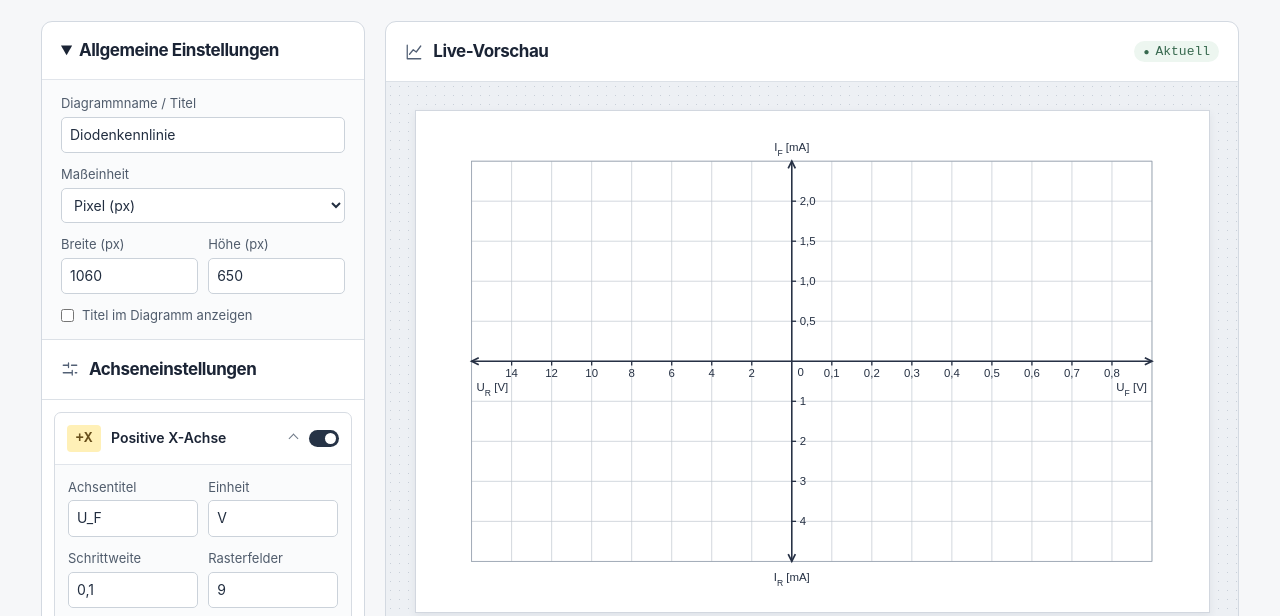
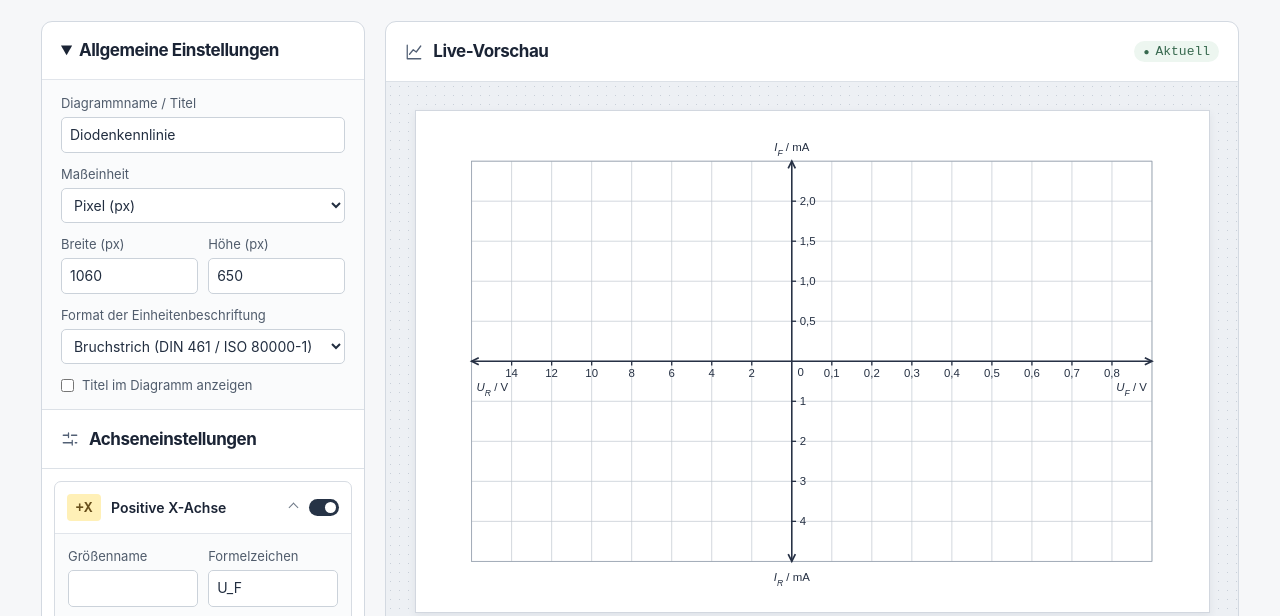
Before and after one commit to adrido/svg-diagramm-generator, a plain HTML site: page dist/index.html in a window 1280 px wide. Shown: the part 181-797 px from the top of the page. Drawn offline with Linux system fonts and the light colour scheme.

Commit message:
Vier Einheitenformate für Achsenbeschriftungen ergänzen
Neue Vorlagen verwenden x und y als Größenname. Formelzeichen erscheinen kursiv. Ältere SVG-Dateien behalten beim Öffnen ihre bisherige Klammerschreibweise.

```diff
--- a/dist/app.js
+++ b/dist/app.js
@@ -5,8 +5,8 @@ function icon(path){return '<svg aria-hidden="true" viewBox="0 0 24 24" fill="no
 document.querySelectorAll("[data-i]").forEach(i=>i.innerHTML=icon(paths[i.dataset.i]));
 let state=preset(3),expanded=new Set(["px"]);
 const captions=["Positive X-Achse","Negative X-Achse","Positive Y-Achse","Negative Y-Achse"];
-const labels={title:"Achsentitel",unit:"Einheit",step:"Schrittweite",cells:"Rasterfelder",decimals:"Dezimalstellen",sign:"Vorzeichen"};
-const errors={title:"Maximal 32 druckbare Zeichen.",unit:"Maximal 32 druckbare Zeichen.",step:"Zahl größer 0 bis 1.000.000 eingeben.",cells:"Ganze Zahl von 1 bis 50 eingeben.",decimals:"Ganze Zahl von 0 bis 8 eingeben."};
+const labels={title:"Größenname",symbol:"Formelzeichen",unit:"Einheit",step:"Schrittweite",cells:"Rasterfelder",decimals:"Dezimalstellen",sign:"Vorzeichen"};
+const errors={symbol:"Maximal 32 druckbare Zeichen.",title:"Maximal 32 druckbare Zeichen.",unit:"Maximal 32 druckbare Zeichen.",step:"Zahl größer 0 bis 1.000.000 eingeben.",cells:"Ganze Zahl von 1 bis 50 eingeben.",decimals:"Ganze Zahl von 0 bis 8 eingeben."};
 function fields(){
   $("axes").replaceChildren();
   dirs.forEach((d,i)=>{
@@ -34,8 +34,25 @@ const divisionsField=$("grid-divisions");
 for(const divisions of gridDivisions)divisionsField.add(new Option(divisions,divisions));
 divisionsField.oninput=update;
 $("minor-grid").oninput=update;
-function paint(){$("sheet").replaceChildren(renderDiagram(state))}
-for(const id of ["width","height","diagram-title","show-title"])$(id).oninput=update;
+function paint(){
+  const svg=renderDiagram(state);
+  $("sheet").replaceChildren(svg);
+  // Der Browser kann die tatsächliche Textbreite erst nach dem Einfügen messen.
+  const left=svg.querySelector('[data-achsentitel="nx"]');
+  const right=svg.querySelector('[data-achsentitel="px"]');
+  if(left?.textContent && right?.textContent){
+    const box=left.getBBox();
+    if(box.x+box.width+4>right.getBBox().x){
+      left.setAttribute("y",Number(left.getAttribute("y"))+ (state.axes.ny.active?24:-24));
+    }
+  }
+  const box=svg.getBBox(), view=svg.viewBox.baseVal;
+  const x=Math.min(view.x,box.x-4), y=Math.min(view.y,box.y-4);
+  const endX=Math.max(view.x+view.width,box.x+box.width+4);
+  const endY=Math.max(view.y+view.height,box.y+box.height+4);
+  svg.setAttribute("viewBox",[x,y,endX-x,endY-y].join(" "));
+}
+for(const id of ["width","height","diagram-title","show-title","unit-format"])$(id).oninput=update;
 function displayDimensions(general,unit){
   for(const k of ["width","height"]){
     $(k+"-unit").textContent=unit;
@@ -52,6 +69,7 @@ function update(){
   divisionsField.disabled=!next.minorGrid.enabled;
   const unit=$("size-unit").value;
   next.general.sizeUnit=unit;
+  next.general.unitFormat=$("unit-format").value;
   for(const k of ["width","height"]){
     const field=$(k), raw=field.value.trim().replace(",",".");
     const value=/^(?:\d+(?:\.\d+)?|\.\d+)$/.test(raw)?Number(raw):NaN;
@@ -82,6 +100,7 @@ function update(){
 }
 function loadState(s){
   const unit=s.general.sizeUnit||"px";
+  $("unit-format").value=s.general.unitFormat;
   $("size-unit").value=unit;$("size-unit").disabled=false;
   displayDimensions(s.general,unit);
   for(const k of ["width","height"]){
--- a/dist/diagram.js
+++ b/dist/diagram.js
@@ -6,14 +6,14 @@ const gridDivisions=[2,4,5,10];
 function defaultMinorGrid(){return {enabled:false,divisions:5}}
 function preset(n){
   const axes={};
-  dirs.forEach((d,i)=>{axes[d]={active:n>=2 || (n===0?i%2===0:i%2===1),title:n===3?["U_F","U_R","I_F","I_R"][i]:i<2?"x":"y",unit:n===3?(i<2?"V":"mA"):"",step:n===3?[.1,2,.5,1][i]:1,cells:n===3?[9,8,5,5][i]:5,decimals:n===3&&i%2===0?1:0,sign:n===3||i%2===0?"amount":"negative"}});
-  return {schemaVersion:2,template:n,axes,grid:true,minorGrid:defaultMinorGrid(),frame:true,zero:true,general:defaultGeneral(axes,n)};
+  dirs.forEach((d,i)=>{axes[d]={active:n>=2 || (n===0?i%2===0:i%2===1),title:n===3?"":(i<2?"x":"y"),symbol:n===3?["U_F","U_R","I_F","I_R"][i]:"",unit:n===3?(i<2?"V":"mA"):"",step:n===3?[.1,2,.5,1][i]:1,cells:n===3?[9,8,5,5][i]:5,decimals:n===3&&i%2===0?1:0,sign:n===3||i%2===0?"amount":"negative"}});
+  return {schemaVersion:2,template:n,axes,grid:true,minorGrid:defaultMinorGrid(),frame:true,zero:true,general:{...defaultGeneral(axes,n),unitFormat:"slash"}};
 }
 function geometry(a){
   const cell=56,count=d=>a[d].active?a[d].cells:0;
   const w=(count("nx")+count("px"))*cell,h=(count("ny")+count("py"))*cell;
   const ox=count("nx")*cell,oy=count("py")*cell;
-  const padX=Math.max(26,...["py","ny"].filter(d=>a[d].active).map(d=>(a[d].title.length+a[d].unit.length+4)*6));
+  const padX=Math.max(26,...["py","ny"].filter(d=>a[d].active).map(d=>(a[d].title.length+(a[d].symbol||"").length+a[d].unit.length+4)*6));
   const padY=45;
   return {w,h,ox,oy,padX,padY,cell};
 }
@@ -34,21 +34,53 @@ function downloadName(title){
   return (base||"Koordinatensystem")+".svg";
 }
 function validValue(k,v){
-  if(["title","unit"].includes(k))return typeof v==="string" && v.length<=32 && !/[\u0000-\u001f\ud800-\udfff\ufffe\uffff]/u.test(v);
+  if(["title","symbol","unit"].includes(k))return typeof v==="string" && v.length<=32 && !/[\u0000-\u001f\ud800-\udfff\ufffe\uffff]/u.test(v);
   if(k==="active")return typeof v==="boolean";
   if(k==="sign")return ["amount","negative","plus"].includes(v);
   if(k==="step")return Number.isFinite(v)&&v>0&&v<=1000000;
   return Number.isInteger(v)&&(k==="cells"?v>=1&&v<=50:v>=0&&v<=8);
 }
+const unitFormats=["slash","in","parentheses","brackets"];
+
+function formatAxisTitle(label,symbol,unit,format){
+  const parts=[];
+  for(const [value,italic] of [[label,false],[symbol,true]]){
+    if(!value?.trim())continue;
+    if(parts.length)parts.push({text:" "});
+    const [base,...index]=value.trim().split("_");
+    parts.push({text:base,italic});
+    if(index.length)parts.push({text:index.join("_"),italic,subscript:true});
+  }
+  const u=unit?.trim();
+  if(!u)return parts;
+  let text=u;
+  if(parts.length){
+    switch(format){
+      case "in": text=" in "+u; break;
+      case "parentheses": text=" ("+u+")"; break;
+      case "brackets": text=" ["+u+"]"; break;
+      default: text=u.includes("/")?" / ("+u+")":" / "+u;
+    }
+  }
+  parts.push({text});
+  return parts;
+}
 function validate(s){
   if(!s||![1,2].includes(s.schemaVersion))throw Error("Diese Schemaversion wird nicht unterstützt.");
-  if(!names[s.template]||!Number.isInteger(s.template)||!["grid","frame","zero"].every(k=>typeof s[k]==="boolean")||!dirs.every(d=>s.axes?.[d]&&Object.keys(preset(3).axes[d]).every(k=>validValue(k,s.axes[d][k]))))throw Error("Die Datei enthält ungültige Diagrammeinstellungen.");
+  const axes={};
+  for(const d of dirs){
+    const axis=s.axes?.[d];
+    axes[d]={symbol:"",...axis};
+  }
+  if(!names[s.template]||!Number.isInteger(s.template)||!["grid","frame","zero"].every(k=>typeof s[k]==="boolean")||!dirs.every(d=>["active","title","symbol","unit","step","cells","decimals","sign"].every(k=>validValue(k,axes[d][k]))))throw Error("Die Datei enthält ungültige Diagrammeinstellungen.");
   if(s.schemaVersion===1)s={...s,schemaVersion:2,general:defaultGeneral(s.axes,s.template)};
   const minorGrid=s.minorGrid===undefined?defaultMinorGrid():s.minorGrid;
   if(typeof minorGrid?.enabled!=="boolean"||!gridDivisions.includes(minorGrid.divisions))throw Error("Die Hilfsgitter-Einstellungen sind ungültig.");
   const g=s.general;
   if(!g||(g.sizeUnit!==undefined&&!["px","mm"].includes(g.sizeUnit))||!validDimension(g.width)||!validDimension(g.height)||!validTitle(g.title)||typeof g.showTitle!=="boolean")throw Error("Die allgemeinen Diagrammeinstellungen sind ungültig.");
-  return {...s,minorGrid};
+  const unitFormat=g.unitFormat===undefined?"brackets":g.unitFormat;
+  if(!unitFormats.includes(unitFormat))throw Error("Das Format der Einheitenbeschriftung ist ungültig.");
+  return {...s,axes,minorGrid,general:{...g,unitFormat}};
 }
 function readDiagram(source){
   if(/<!DOCTYPE/i.test(source))throw Error("SVG-Dateien mit Dokumenttyp-Deklaration werden nicht unterstützt.");
@@ -108,10 +140,14 @@ function renderDiagram(s){
       label(tx+(dx?0:11),ty+(dx?22:5),val,dx?"middle":"start");
     }
     const title=label(x+(dx?-dx*7:0),y+(dx?(h===oy?-13:41):dy<0?-14:28),"",dx>0?"end":dx<0?"start":"middle");
-    const [base,...sub]=v.title.split("_");
-    add("tspan",{},base,title);
-    if(sub.length)add("tspan",{"baseline-shift":"sub","font-size":12},sub.join("_"),title);
-    if(v.unit)add("tspan",{}," ["+v.unit+"]",title);
+    title.setAttribute("data-achsentitel",d);
+    title.setAttribute("style","white-space: pre");
+    for(const part of formatAxisTitle(v.title,v.symbol,v.unit,s.general.unitFormat)){
+      const attrs={};
+      if(part.italic)attrs["font-style"]="italic";
+      if(part.subscript)Object.assign(attrs,{"baseline-shift":"sub","font-size":12});
+      add("tspan",attrs,part.text,title);
+    }
   });
   if(s.zero)label(ox+8,oy+20,"0","start");
   return svg;
--- a/dist/index.html
+++ b/dist/index.html
@@ -18,6 +18,13 @@
 <label class="full">Maßeinheit<select id="size-unit"><option value="px">Pixel (px)</option><option value="mm">Millimeter (mm)</option></select></label>
 <label>Breite (<span id="width-unit">px</span>)<input id="width" inputmode="decimal" aria-describedby="width-error"><small class="error" id="width-error"></small></label>
 <label>Höhe (<span id="height-unit">px</span>)<input id="height" inputmode="decimal" aria-describedby="height-error"><small class="error" id="height-error"></small></label>
+<label class="full">Format der Einheitenbeschriftung
+<select id="unit-format">
+<option value="slash">Bruchstrich (DIN 461 / ISO 80000-1)</option>
+<option value="in">Sprachlich „in“ (DIN 461)</option>
+<option value="parentheses">Runde Klammern (international / NIST)</option>
+<option value="brackets">Eckige Klammern (ältere Schreibweise)</option>
+</select></label>
 <label class="full check"><input type="checkbox" id="show-title">Titel im Diagramm anzeigen</label>
 </div></details><div class="panelhead"><i data-i="sliders"></i><h2>Achseneinstellungen</h2></div><div id="axes"></div></aside>
 <section class="preview"><div class="panelhead"><i data-i="graph"></i><h2>Live-Vorschau</h2><span id="live">Aktuell</span></div><div class="stage"><div id="sheet"></div></div><div class="options" id="options"></div>
```
Also changed, not shown: dist/style.css, dist/sw.js, 1 other file.
